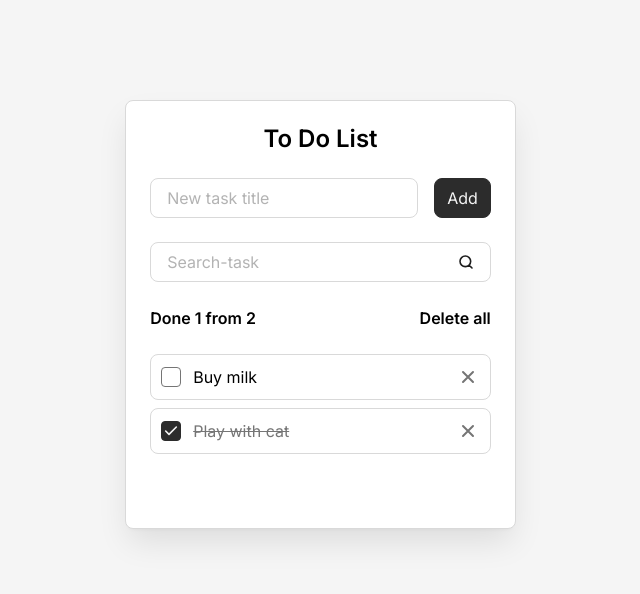
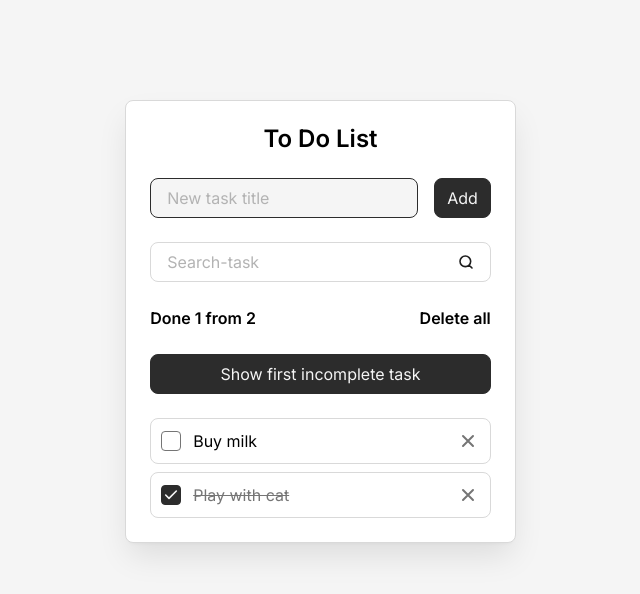
Before and after one commit to VerevkaEA/To-Do_List_React, a React (Vite) app: page / in a window 1280 px wide. Shown: the top 594 px of the page, without its empty margins (312-952 px from the left). Built offline with nearby package versions, Linux system fonts and the light colour scheme.

Commit message:
Hook useRef

```diff
--- a/src/components/AddTaskForm.jsx
+++ b/src/components/AddTaskForm.jsx
@@ -5,6 +5,7 @@
 addTask,
 newTaskTitle,
 setNewTaskTitle,
+newTaskInputRef,
   }=props
 
   const onSubmit=(event)=>{
@@ -17,8 +18,9 @@
         className="todo__field"
         label="New task title"
         id="new-task"
-        value={newTaskTitle}
-        onInput={(event)=>setNewTaskTitle(event.target.value)}
+       value={newTaskTitle}
+       onInput={(event)=>setNewTaskTitle(event.target.value)}
+       ref={newTaskInputRef}
         />
         <Button type="submit">Add</Button>
       </form>
--- a/src/components/Button.jsx
+++ b/src/components/Button.jsx
@@ -3,12 +3,14 @@
         className = '',
         type = 'button',
         children,
+        onClick,
     } = props
 
     return (
         <button
         className={`button ${className}`}
         type={type}
+        onClick={onClick}
         >
             {children}
         </button>
--- a/src/components/Todo.jsx
+++ b/src/components/Todo.jsx
@@ -1,8 +1,9 @@
-import { useState, useEffect } from "react"
+import { useState, useEffect, useRef } from "react"
 import AddTaskForm from "./AddTaskForm"
 import SearchTaskForm from "./SearchtaskForm"
 import TodoInfo from "./TodoInfo"
 import TodoList from "./TodoList"
+import Button from "./Button"
 const Todo = () => {
 
     const [tasks, setTasks] = useState(() => {
@@ -17,8 +18,11 @@
     })
 
     const [newTaskTitle, setNewTaskTitle] = useState('')
+    const [searchQuery, setSearchQuery] = useState('')
 
-    const [searchQuery, setSearchQuery] = useState('')
+    const newTaskInputRef = useRef(null)
+    const firstIncompleteTaskRef=useRef(null)
+    const firstIncompleteTaskId=tasks.find(({isDone})=>!isDone)?.id
 
     const deleteAllTasks = () => {
         const isConfirmed = confirm("Are you sure you want to delete all?")
@@ -46,6 +50,7 @@
     }
 
     const addTask = () => {
+
         if (newTaskTitle.trim().length > 0) {
             const newTask = {
                 id: crypto?.randomUUID() ?? Date.now().toString(),
@@ -56,6 +61,7 @@
             setTasks([...tasks, newTask])
             setNewTaskTitle('')
             setSearchQuery('')
+            newTaskInputRef.current.focus()
         }
     }
 
@@ -63,10 +69,15 @@
         localStorage.setItem('tasks', JSON.stringify(tasks))
     }, [tasks])
 
-    const clearSearchQuery=searchQuery.trim().toLowerCase()
-    const filteredTasks=clearSearchQuery.length>0
-    ? tasks.filter(({title})=>title.toLowerCase().includes(clearSearchQuery))
-    : null
+    useEffect(() => {
+        newTaskInputRef.current.focus()
+    }, [])
+
+
+    const clearSearchQuery = searchQuery.trim().toLowerCase()
+    const filteredTasks = clearSearchQuery.length > 0
+        ? tasks.filter(({ title }) => title.toLowerCase().includes(clearSearchQuery))
+        : null
 
     return (
         <div className="todo">
@@ -75,6 +86,7 @@
                 addTask={addTask}
                 newTaskTitle={newTaskTitle}
                 setNewTaskTitle={setNewTaskTitle}
+                newTaskInputRef={newTaskInputRef}
             />
             <SearchTaskForm
                 searchQuery={searchQuery}
@@ -84,8 +96,14 @@
                 total={tasks.length}
                 done={tasks.filter(({ isDone }) => isDone).length}
                 onDeleteAllButtonClick={deleteAllTasks} />
+            <Button
+                onClick={() => firstIncompleteTaskRef.current?.scrollIntoView({behavior:'smooth'})}
+                >Show first incomplete task
+                </Button>
             <TodoList
                 tasks={tasks}
+                firstIncompleteTaskRef={firstIncompleteTaskRef}
+                firstIncompleteTaskId={firstIncompleteTaskId}
                 onDeleteTaskButtonClick={deleteTask}
                 onTaskCompleteChange={toggleTaskComplete}
                 filteredTasks={filteredTasks}
--- a/src/components/TodoItem.jsx
+++ b/src/components/TodoItem.jsx
@@ -4,12 +4,13 @@
     id,
     title,
     isDone,
+    ref,
     onDeleteTaskButtonClick,
     onTaskCompleteChange,
   } = props
 
   return (
-    <li className={`todo-item ${className}`}>
+    <li className={`todo-item ${className}`} ref={ref}>
       <input
         className="todo-item__checkbox"
         id={id}
--- a/src/components/TodoList.jsx
+++ b/src/components/TodoList.jsx
@@ -5,6 +5,8 @@
         filteredTasks,
         onDeleteTaskButtonClick,
         onTaskCompleteChange,
+        firstIncompleteTaskRef,
+        firstIncompleteTaskId,
     } = props
 
     const hasTasks = tasks.length > 0
@@ -28,6 +30,7 @@
                 <TodoItem
                     className="todo__item"
                     key={task.id}
+                    ref={task.id === firstIncompleteTaskId ? firstIncompleteTaskRef : null}
                     onDeleteTaskButtonClick={onDeleteTaskButtonClick}
                     onTaskCompleteChange={onTaskCompleteChange}
                     {...task}
--- a/src/components/field.jsx
+++ b/src/components/field.jsx
@@ -6,6 +6,7 @@
 type='text',
 onInput,
 value,
+ref,
 }=props
 
     return (
@@ -24,6 +25,7 @@
                 type={type}
                 onInput={onInput}
                 value={value}
+                ref={ref}
             />
         </div>
     )
```
